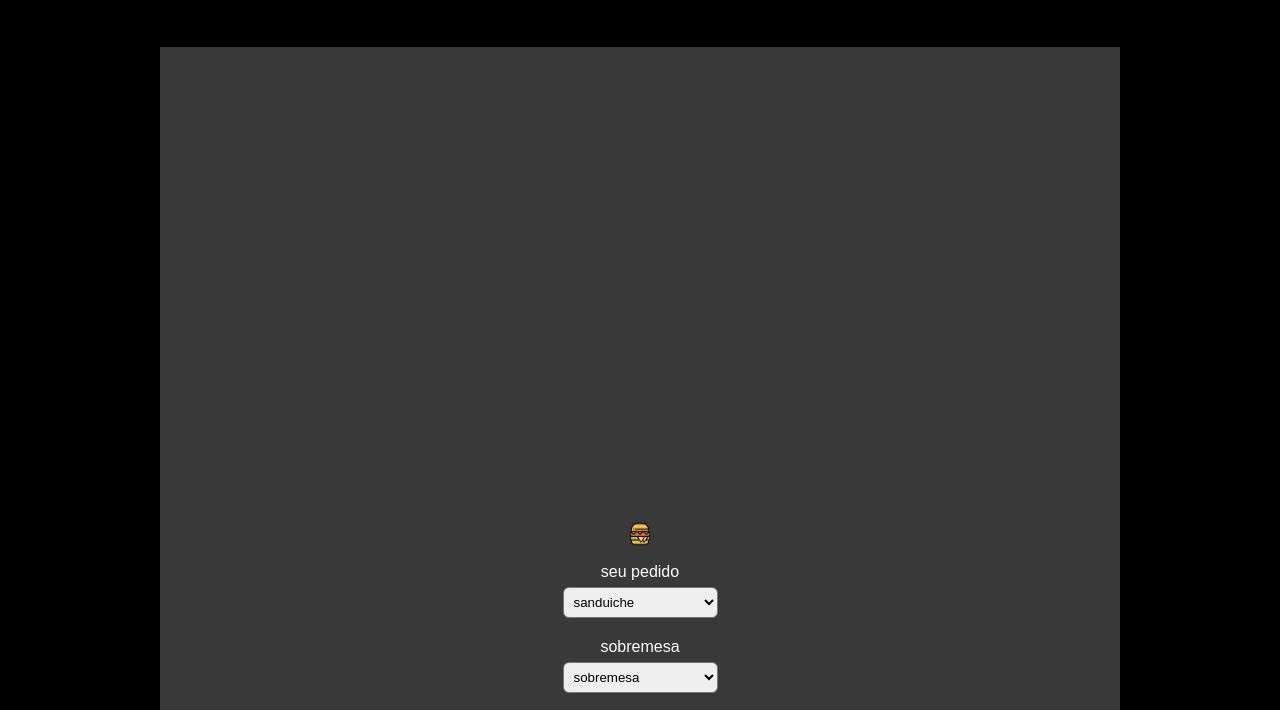
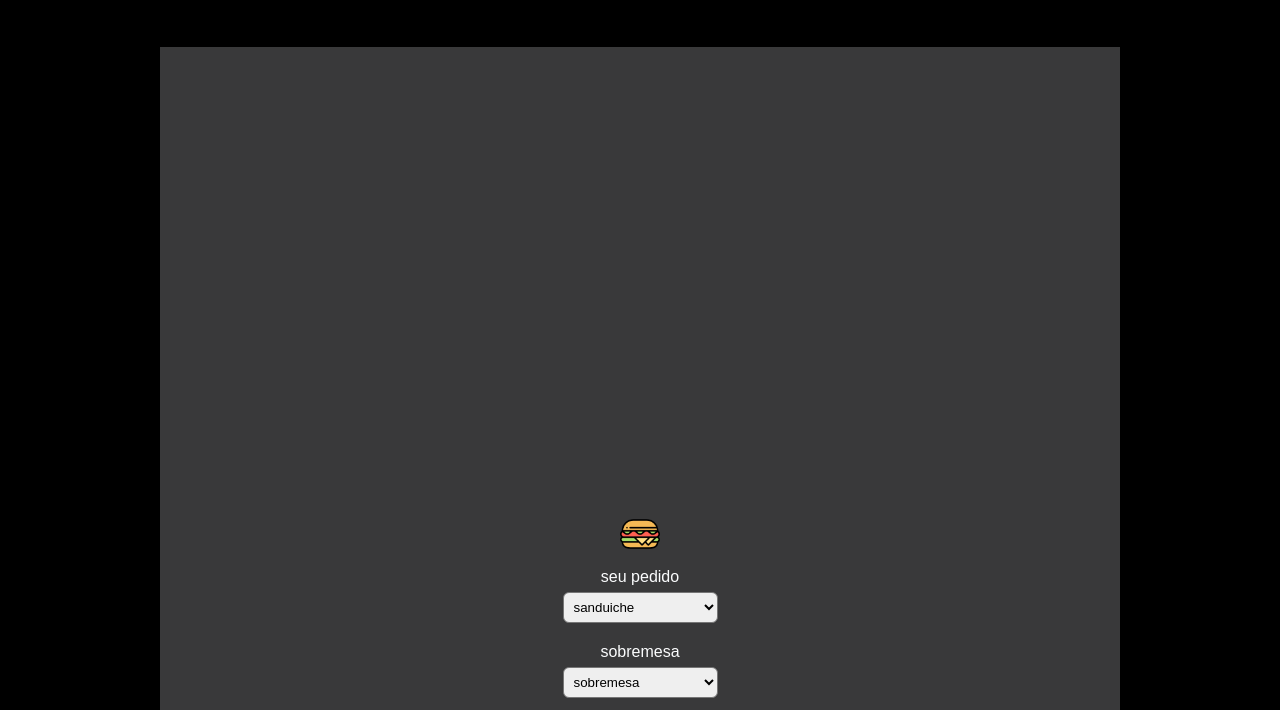
Before and after one commit to Brunoake/compra-sanduiche, a plain HTML site: page index.html in a window 1280 px wide. Shown: the part 80-790 px from the top of the page. Drawn offline with Linux system fonts and the light colour scheme; a web font is replaced by a local one.

Commit message:
Update style.css

```diff
--- a/css/style.css
+++ b/css/style.css
@@ -47,8 +47,8 @@ main form{
 }
 
 form > img {
-    width: 20px;
-    height: 30px;
+    width: 40px;
+    height: 40px;
     margin-top: -12px;
     margin-bottom: 14px;
 }
```
